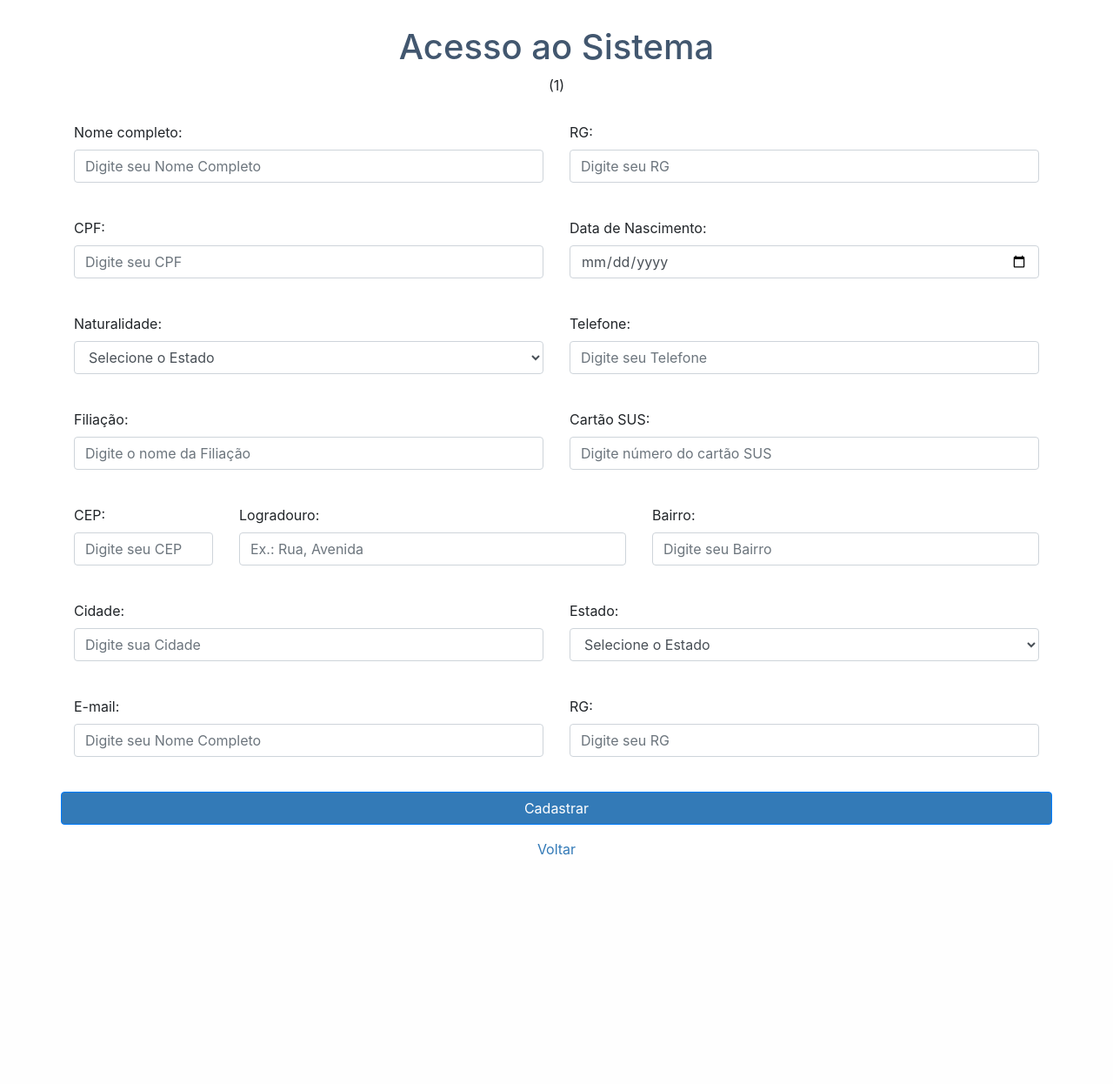
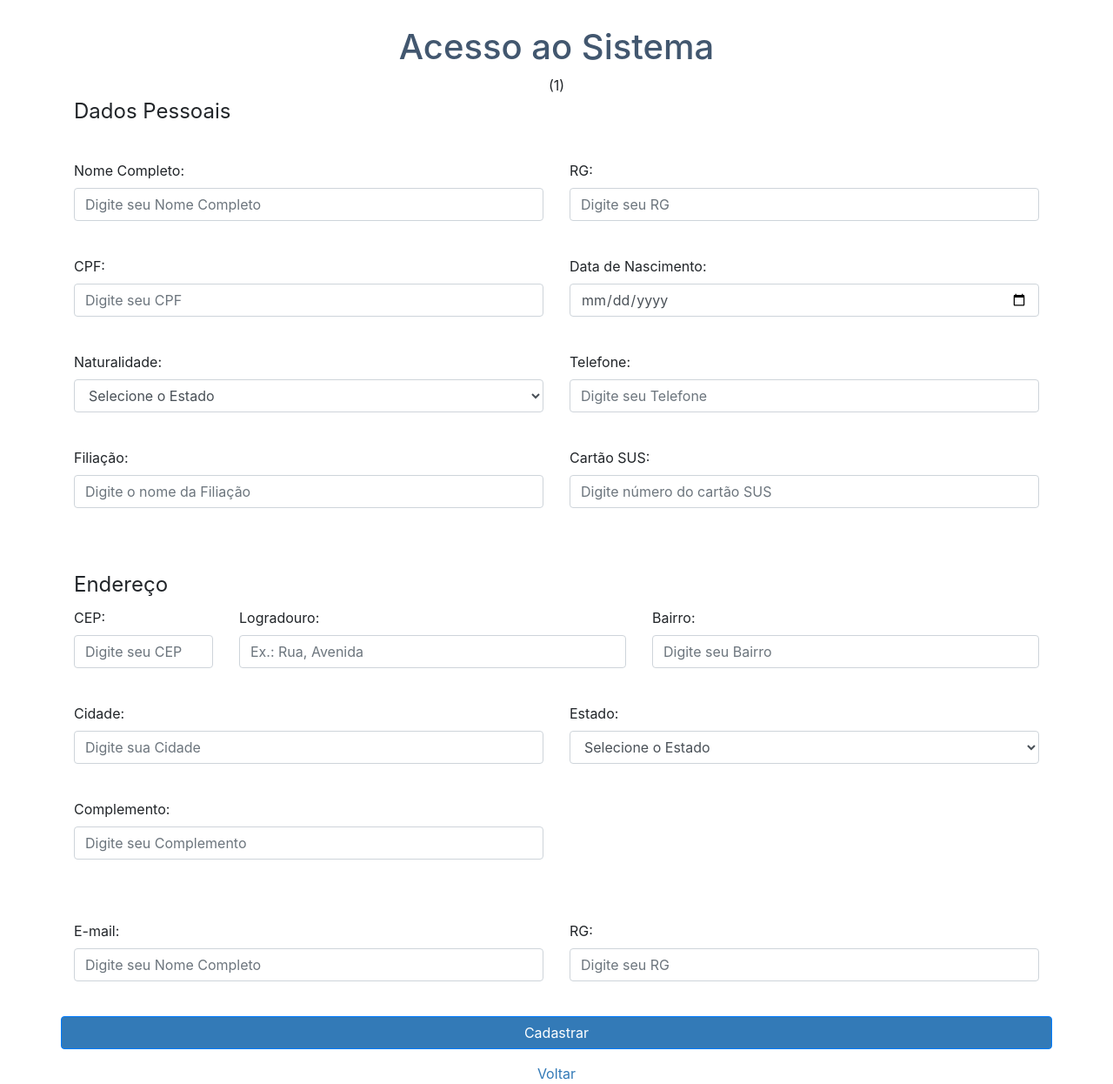
Before and after one commit to Felipe-A-Almeida/ClinicaTCC, a PHP site: page /tcc/cadastro.php?formulario=1 in a window 1280 px wide. Shown: the part 105-1351 px from the top of the page at 87% size. Before the commit the page ends 1088 px from the top, so only its background shows below. Run offline with PHP 8.4, Linux system fonts and the light colour scheme.

Commit message:
20/02/2020
Victor

```diff
--- a/cadastro.php
+++ b/cadastro.php
@@ -9,11 +9,17 @@
             </div>
         </div>
     </div>
+
+    <fieldset>
+
+        <legend>Dados Pessoais</legend>
+
         <div class="separador"></div>
+
         <form class="formulario-cadastro" method="POST" action="<?= URL_BASE ?>controller.php">
             <div class="row form-group">
                 <div class="col-sm-12 col-md-6 col-lg-6">
-                <label for="nome" class="label-campo">Nome completo:</label>
+                    <label for="nome" class="label-campo">Nome Completo:</label>
                     <br>
                     <input type="text" name="nome" id="nome" class="form-control campo-formulario campo-texto" placeholder="Digite seu Nome Completo">
                     <br>
@@ -21,7 +27,7 @@
                 <div class="col-sm-12 col-md-6 col-lg-6">
                     <label for="RG" class="label-campo">RG:</label>
                     <br>
-                <input type="text" name="RG" id="RG" class="form-control campo-formulario campo-texto" placeholder="Digite seu RG">
+                    <input type="text" name="RG" id="RG" class="form-control campo-formulario campo-texto class-rg" placeholder="Digite seu RG">
                     <br>
                 </div>
             </div>
@@ -29,7 +35,7 @@
                 <div class="col-sm-12 col-md-6 col-lg-6">
                     <label for="CPF" class="label-campo">CPF:</label>
                     <br>
-                <input type="text" name="CPF" id="CPF" class="form-control campo-formulario campo-texto" placeholder="Digite seu CPF">
+                    <input type="text" name="CPF" id="CPF" class="form-control campo-formulario campo-texto class-cpf" placeholder="Digite seu CPF">
                     <br>
                 </div>
                 <div class="col-sm-12 col-md-6 col-lg-6">
@@ -78,10 +84,11 @@
                 <div class="col-sm-12 col-md-6 col-lg-6">
                     <label for="telefone" class="label-campo">Telefone:</label>
                     <br>
-                <input type="text" name="telefone" id="telefone" class="form-control campo-formulario campo-texto" placeholder="Digite seu Telefone">
+                    <input type="text" name="telefone" id="telefone" class="form-control campo-formulario campo-texto class-fone" placeholder="Digite seu Telefone">
                     <br>
                 </div>
             </div>
+
             <div class="row form-group">
                 <div class="col-sm-12 col-md-6 col-lg-6">
                     <label for="filiacao" class="label-campo">Filiação:</label>
@@ -96,11 +103,20 @@
                     <br>
                 </div>
             </div>
+
+        </fieldset>
+
+        <div class="separador"></div>
+
+        <fieldset>
+
+            <legend>Endereço</legend>
+
             <div class="row form-group">
                 <div class="col-sm-12 col-md-2 col-lg-2">
                     <label for="cep" class="label-campo">CEP:</label>
                     <br>
-                <input type="text" name="cep" id="cep" class="form-control campo-formulario campo-texto" placeholder="Digite seu CEP">
+                    <input type="text" name="cep" id="cep" class="form-control campo-formulario campo-texto class-cep" placeholder="Digite seu CEP">
                     <br>
                 </div>
                 <div class="col-sm-12 col-md-5 col-lg-5">
@@ -159,6 +175,20 @@
                     <br>
                 </div>
             </div>
+
+            <div class="row form-group">
+                <div class="col-sm-12 col-md-6 col-lg-6">
+                        <label for="complemento" class="label-campo">Complemento:</label>
+                        <br>
+                        <input type="text" name="complemento" id="complemento" class="form-control campo-formulario campo-texto" placeholder="Digite seu Complemento">
+                        <br>
+                </div>
+            </div>
+
+        </fieldset>
+
+        <div class="separador"></div>
+
         <div class="row form-group">
             <div class="col-sm-12 col-md-6 col-lg-6">
                 <label for="email" class="label-campo">E-mail:</label>
@@ -169,7 +199,7 @@
             <div class="col-sm-12 col-md-6 col-lg-6">
                 <label for="RG" class="label-campo">RG:</label>
                 <br>
-                <input type="text" name="RG" id="RG" class="form-control campo-formulario campo-texto" placeholder="Digite seu RG">
+                <input type="text" name="RG" id="RG" class="form-control campo-formulario campo-texto class-rg" placeholder="Digite seu RG">
                 <br>
             </div>
         </div>
@@ -182,3 +212,5 @@
         </div>
     </form>
 </div>
+
+<?php require_once("includes/footer/footer.php"); ?>
```
Lines whose indentation alone changed are shown as unchanged.
